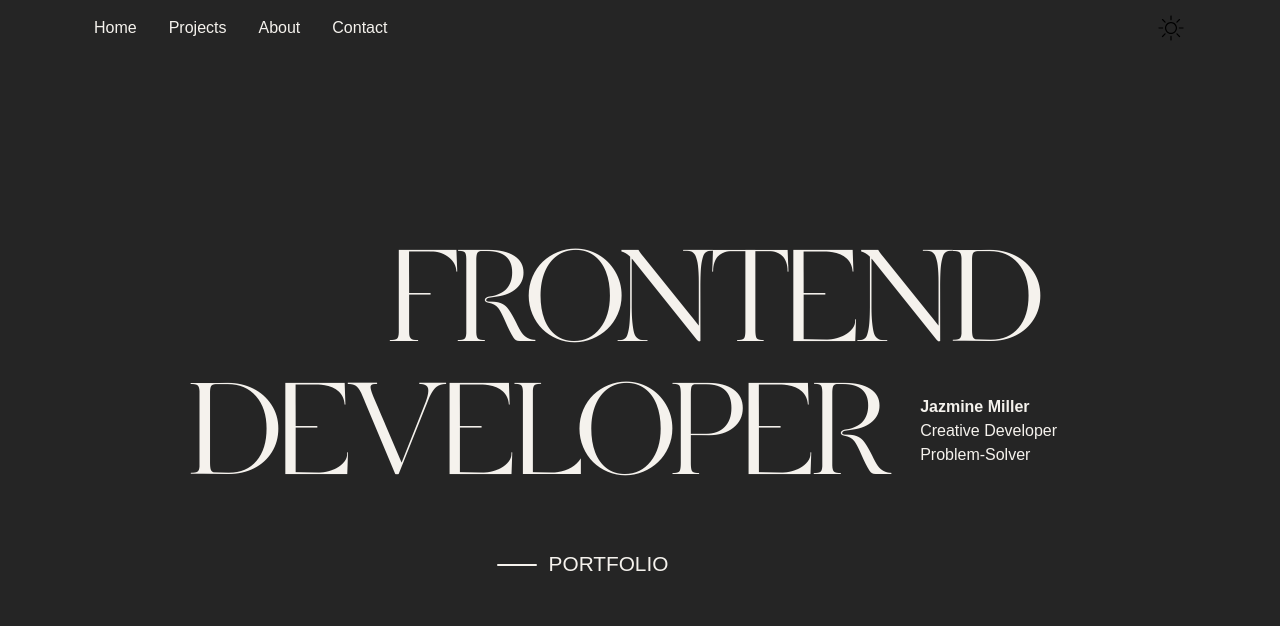
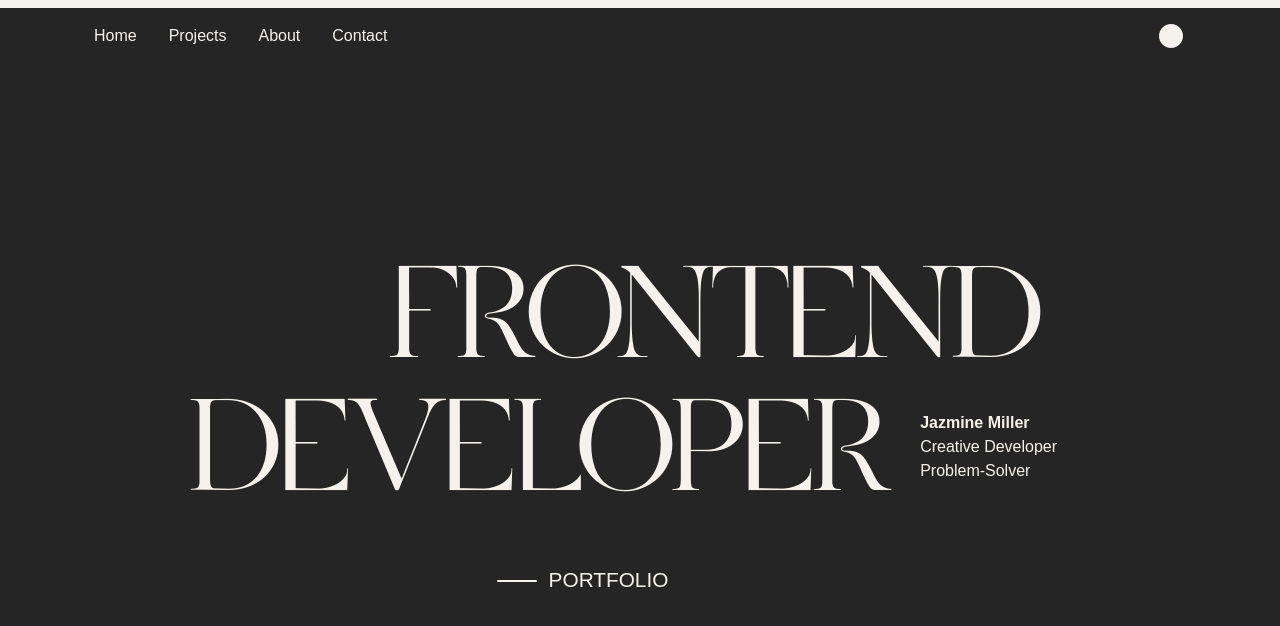
Before and after one commit to jazdmiller/jazmine-miller-portfolio, a React (Vite) app: page / in a window 1280 px wide. Shown: the top 626 px of the page. Built offline with nearby package versions, Linux system fonts and the light colour scheme.

Commit message:
add moon icon for dark mode

```diff
--- a/src/App.jsx
+++ b/src/App.jsx
@@ -1,3 +1,4 @@
+import React, { useState } from 'react'
 import './App.scss'
 import Navbar from './components/Navbar'
 import ScrollTriggerTest from './pages/Project';
@@ -11,6 +12,8 @@ import {BrowserRouter as Router, Route, Routes, useLocation} from 'react-router-
 
 
 function App() {
+
+   const [isDarkMode, setIsDarkMode] = useState(true)
 
   let cursor;
   let bigBall;
@@ -89,7 +92,7 @@ function App() {
 
 
   return (
-    <div className='dark-mode'>
+    <div className={isDarkMode ?'dark-mode' : ''}>
 
     {/* CUSTOM CURSOR */}
             <div class="cursor">
@@ -108,7 +111,7 @@ function App() {
 
 
    <Router>
-   <Navbar />
+   <Navbar isDarkMode={isDarkMode}/>
       <Routes>
          <Route path="/" element={<Home />} />
          <Route path="/projects" element={<Projects />} />
--- a/src/App.scss
+++ b/src/App.scss
@@ -37,7 +37,6 @@ body {
 
 .navbar {
   // position: fixed;
-  // border-bottom: 1px solid var(--text-color);
   top: 0;
   width: 100%;
 }
@@ -48,7 +47,7 @@ body {
 
 .home-page {
   background-color: var(--primary-color);
-  height: 102vh;
+  height: 100vh;
 }
 
 .nav-item.nav-link {
--- a/src/components/Navbar.jsx
+++ b/src/components/Navbar.jsx
@@ -1,21 +1,22 @@
 import React from 'react'
 import SunIcon from '../../public/assets/images/icons8-sun.svg'
+import MoonIcon from '../../public/assets/images/moon-icon.png'
 import { Link } from 'react-router-dom'
 
-function Navbar() {
+function Navbar({ isDarkMode }) {
   return (
     <nav className='navbar container navbar-expand-lg py-0 px-0'>
         <button class="navbar-toggler" type="button" data-toggle="collapse" data-target="#navbarNavAltMarkup" aria-controls="navbarNavAltMarkup" aria-expanded="false" aria-label="Toggle navigation">
     <span class="navbar-toggler-icon"></span>
   </button>
-  <div class="collapse navbar-collapse py-2 justify-content-between" id="navbarNavAltMarkup">
+  <div class="collapse navbar-collapse py-3 justify-content-between" id="navbarNavAltMarkup">
     <div class="navbar-nav ml-3">
       <Link class="nav-item nav-link" to="/">Home</Link>
       <Link class="nav-item nav-link" to="/projects">Projects</Link>
       <Link class="nav-item nav-link" to="/about">About</Link>
       <Link class="nav-item nav-link" to="/contact">Contact</Link>
     </div>
-    <img  className='darkmode-icon mr-4' src={SunIcon}/>
+    <img  className='darkmode-icon mr-4' src={isDarkMode ? MoonIcon : SunIcon }/>
   </div>
     </nav>
   )
```
Also changed, not shown: public/assets/images/moon-icon.png (added).
